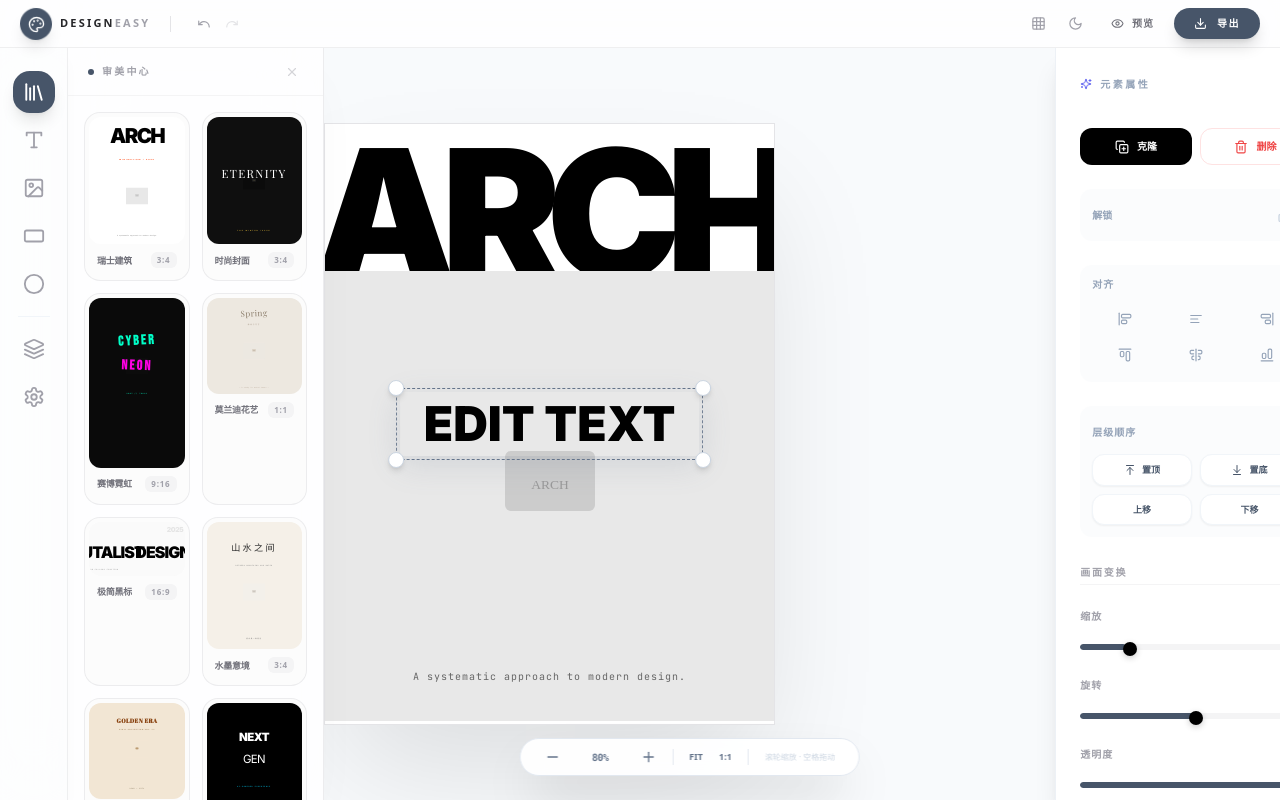
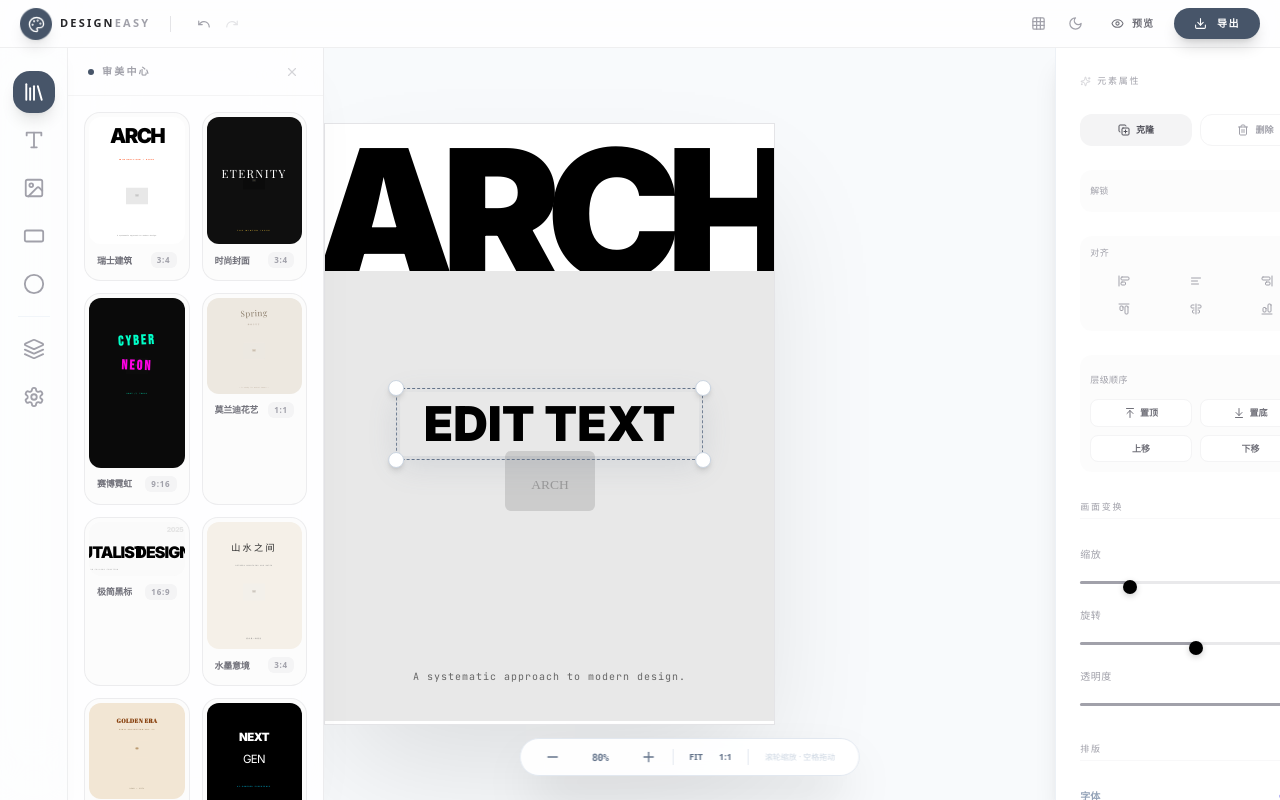
Before and after one commit to art13817979231-svg/designeasy-pro, a React (Vite) app: page / in a window 1280 px wide. Both pictures are taken after a click on the button "文字". Built offline with nearby package versions, Linux system fonts and the light colour scheme.

Commit message:
Lighten right panel UI: thinner sliders, smaller handles, softer colors

```diff
--- a/src/App.tsx
+++ b/src/App.tsx
@@ -292,25 +292,29 @@ const PropertySlider = memo(({ label, value, min, max, step = 1, onChange }) =>
   }, [step, min, max]);
 
   return (
-    <div className="space-y-2">
+    <div className="space-y-2.5">
       <div className="flex justify-between items-center">
-        <span className="text-[10px] font-semibold text-zinc-400 dark:text-zinc-500 uppercase tracking-widest">{label}</span>
-        <span className="text-[10px] font-mono font-black text-zinc-600 dark:text-zinc-300 tracking-tight">
+        <span className="text-[10px] font-medium text-zinc-400 dark:text-zinc-500 uppercase tracking-wider">{label}</span>
+        <span className="text-[10px] font-mono text-zinc-400 dark:text-zinc-500 tracking-tight tabular-nums">
           {typeof value === 'number' ? (dynamicStep < 1 ? value.toFixed(2) : Math.round(value)) : (value ?? 0)}
         </span>
       </div>
-      <div className="relative">
-        <div className="absolute inset-0 h-1.5 top-1/2 -translate-y-1/2 rounded-full bg-zinc-100 dark:bg-zinc-700/60 overflow-hidden">
-          <div className="h-full bg-slate-600 dark:bg-white rounded-full transition-all duration-75"
-            style={{ width: `${((value ?? 0) - min) / (max - min) * 100}%` }} />
-        </div>
+      <div className="relative flex items-center">
+        {/* Track background */}
+        <div className="absolute inset-x-0 h-[3px] rounded-full bg-zinc-200/80 dark:bg-zinc-700/50" />
+        {/* Filled portion */}
+        <div className="absolute h-[3px] rounded-full bg-zinc-400 dark:bg-zinc-300 transition-all duration-75 pointer-events-none"
+          style={{ width: `${((value ?? 0) - min) / (max - min) * 100}%`, maxWidth: '100%' }} />
         <input type="range" min={min} max={max} step={dynamicStep} value={value ?? 0}
           onChange={(e) => onChange(parseFloat(e.target.value))}
-          className="relative w-full h-6 appearance-none cursor-pointer bg-transparent z-10
-            [&::-webkit-slider-thumb]:appearance-none [&::-webkit-slider-thumb]:w-4 [&::-webkit-slider-thumb]:h-4
-            [&::-webkit-slider-thumb]:rounded-full [&::-webkit-slider-thumb]:bg-slate-600 dark:[&::-webkit-slider-thumb]:bg-white
-            [&::-webkit-slider-thumb]:shadow-lg [&::-webkit-slider-thumb]:cursor-grab [&::-webkit-slider-thumb]:active:cursor-grabbing
-            [&::-webkit-slider-thumb]:border-2 [&::-webkit-slider-thumb]:border-white dark:[&::-webkit-slider-thumb]:border-zinc-900" />
+          className="relative w-full h-5 appearance-none cursor-pointer bg-transparent z-10
+            [&::-webkit-slider-thumb]:appearance-none [&::-webkit-slider-thumb]:w-3 [&::-webkit-slider-thumb]:h-3
+            [&::-webkit-slider-thumb]:rounded-full [&::-webkit-slider-thumb]:bg-white
+            [&::-webkit-slider-thumb]:shadow-[0_1px_4px_rgba(0,0,0,0.15)] [&::-webkit-slider-thumb]:cursor-grab
+            [&::-webkit-slider-thumb]:active:cursor-grabbing
+            [&::-webkit-slider-thumb]:border-[1.5px] [&::-webkit-slider-thumb]:border-zinc-300
+            [&::-webkit-slider-thumb]:transition-shadow [&::-webkit-slider-thumb]:duration-150
+            [&::-webkit-slider-thumb]:hover:shadow-[0_2px_6px_rgba(0,0,0,0.2)]" />
       </div>
     </div>
   );
@@ -319,7 +323,7 @@ const PropertySlider = memo(({ label, value, min, max, step = 1, onChange }) =>
 const ColorPicker = memo(({ label, value, onChange, recentColors, onPresetClick }) => (
   <div className="space-y-3">
     <div className="flex items-center justify-between">
-      <span className="text-[10px] font-black text-zinc-400 dark:text-zinc-500 uppercase tracking-widest">{label}</span>
+      <span className="text-[9px] font-medium text-zinc-400 dark:text-zinc-500 uppercase tracking-wider">{label}</span>
       <div className="flex items-center gap-2">
         <div className="relative">
           <div className="w-8 h-8 rounded-xl border-2 border-zinc-200 dark:border-zinc-700 shadow-inner overflow-hidden">
@@ -331,7 +335,7 @@ const ColorPicker = memo(({ label, value, onChange, recentColors, onPresetClick
     </div>
     {recentColors && recentColors.length > 0 && (
       <div className="space-y-2">
-        <span className="text-[9px] font-bold text-zinc-400 uppercase tracking-widest">最近</span>
+        <span className="text-[8px] font-medium text-zinc-400 uppercase tracking-wider">最近</span>
         <div className="flex flex-wrap gap-1.5">
           {recentColors.slice(0, 12).map((c, i) => (
             <button key={i} onClick={() => onPresetClick(c)}
@@ -342,7 +346,7 @@ const ColorPicker = memo(({ label, value, onChange, recentColors, onPresetClick
       </div>
     )}
     <div className="space-y-2">
-      <span className="text-[9px] font-bold text-zinc-400 uppercase tracking-widest">预设</span>
+      <span className="text-[8px] font-medium text-zinc-400 uppercase tracking-wider">预设</span>
       <div className="flex flex-wrap gap-1.5">
         {COLOR_PRESETS.map((c, i) => (
           <button key={i} onClick={() => onPresetClick(c)}
@@ -357,13 +361,13 @@ const ColorPicker = memo(({ label, value, onChange, recentColors, onPresetClick
 const SectionHeader = memo(({ title, defaultOpen = true, onToggle, children }) => {
   const [open, setOpen] = useState(defaultOpen);
   return (
-    <div className="space-y-3">
+    <div className="space-y-3.5">
       <button onClick={() => { setOpen(!open); onToggle?.(); }}
-        className="flex items-center justify-between w-full group py-1 border-b border-zinc-100 dark:border-zinc-800">
-        <span className="text-[10px] font-black text-zinc-400 dark:text-zinc-500 uppercase tracking-[0.18em]">{title}</span>
+        className="flex items-center justify-between w-full group py-1 border-b border-zinc-100/60 dark:border-zinc-800/40">
+        <span className="text-[9px] font-medium text-zinc-400 dark:text-zinc-500 uppercase tracking-[0.2em]">{title}</span>
         <ChevronIcon open={open} />
       </button>
-      {open && <div className="pt-2">{children}</div>}
+      {open && <div className="pt-2.5">{children}</div>}
     </div>
   );
 });
@@ -1276,52 +1280,52 @@ const App = () => {
 
         {!isPreviewMode && (
           <aside className={`w-[280px] border-l p-6 z-[160] overflow-y-auto scrollbar-hide shrink-0 transition-transform duration-300 shadow-xl ${isRightPanelOpen ? 'translate-x-0' : 'translate-x-full absolute right-0 top-12 bottom-0'} ${darkMode ? 'bg-[#0F1117] border-slate-800' : 'bg-white border-slate-200/60'}`}>
-            <div className="flex items-center justify-between mb-8 text-[10px] font-black uppercase tracking-[0.25em] text-slate-400">
-               <span className="flex items-center gap-2"><Sparkles size={12} className="text-indigo-500"/>{selectedLayer ? t.inspect : t.canvas}</span>
-               <button onClick={() => setIsRightPanelOpen(false)} className={`p-1 rounded transition-colors ${darkMode ? 'hover:bg-slate-700 text-slate-500' : 'hover:bg-slate-50 text-slate-300'}`}><X size={16} /></button>
+            <div className="flex items-center justify-between mb-6 text-[9px] font-medium uppercase tracking-[0.2em] text-zinc-400 dark:text-zinc-500">
+               <span className="flex items-center gap-1.5"><Sparkles size={11} className="text-zinc-300 dark:text-zinc-600"/>{selectedLayer ? t.inspect : t.canvas}</span>
+               <button onClick={() => setIsRightPanelOpen(false)} className={`p-0.5 rounded transition-colors ${darkMode ? 'hover:bg-slate-700/50 text-zinc-500' : 'hover:bg-slate-50 text-zinc-300'}`}><X size={14} /></button>
             </div>
 
             {selectedLayer ? (
               <div className="space-y-6">
                 {/* Actions */}
                 <div className="grid grid-cols-2 gap-2">
-                  <button onClick={duplicateSelected} className="py-2.5 bg-black rounded-xl text-[10px] font-black uppercase text-white hover:bg-slate-800 flex items-center justify-center gap-2 transition-all"><CopyPlus size={14}/> {t.duplicate}</button>
-                  <button onClick={deleteSelected} className={`py-2.5 rounded-xl text-[10px] font-black uppercase flex items-center justify-center gap-2 transition-all ${darkMode ? 'bg-slate-800 text-red-400 hover:bg-red-900/30 border border-red-800/30' : 'bg-white text-red-500 hover:bg-red-50 border border-red-100'}`}><Trash2 size={14}/> {t.delete}</button>
+                  <button onClick={duplicateSelected} className="py-2 bg-zinc-100 dark:bg-slate-700/60 rounded-xl text-[9px] font-semibold uppercase text-zinc-600 dark:text-zinc-300 hover:bg-zinc-200 dark:hover:bg-slate-700 flex items-center justify-center gap-1.5 transition-all"><CopyPlus size={12}/> {t.duplicate}</button>
+                  <button onClick={deleteSelected} className={`py-2 rounded-xl text-[9px] font-semibold uppercase flex items-center justify-center gap-1.5 transition-all ${darkMode ? 'bg-slate-800/50 text-zinc-400 hover:bg-red-900/20 border border-transparent' : 'bg-white text-zinc-400 hover:bg-red-50 hover:text-red-500 border border-zinc-100'}`}><Trash2 size={12}/> {t.delete}</button>
                 </div>
 
                 {/* Lock status */}
-                <div className={`flex items-center justify-between p-3 rounded-xl ${darkMode ? 'bg-slate-800/50' : 'bg-slate-50/50'}`}>
-                  <span className="text-[10px] font-bold text-slate-400">
+                <div className={`flex items-center justify-between p-2.5 rounded-xl ${darkMode ? 'bg-slate-800/40' : 'bg-zinc-50/60'}`}>
+                  <span className="text-[9px] font-medium text-zinc-400 dark:text-zinc-500">
                     {selectedLayer.isLocked ? t.lock : t.unlock}
                   </span>
-                  <button onClick={() => toggleLayerStatus(selectedLayer.id, 'isLocked')} className={`p-1.5 rounded-lg transition-colors ${selectedLayer.isLocked ? 'text-yellow-500' : 'text-slate-300 hover:text-slate-600 dark:hover:text-slate-400'}`}>
-                    {selectedLayer.isLocked ? <Lock size={16}/> : <Unlock size={16}/>}
+                  <button onClick={() => toggleLayerStatus(selectedLayer.id, 'isLocked')} className={`p-1 rounded-md transition-colors ${selectedLayer.isLocked ? 'text-amber-500' : 'text-zinc-300 hover:text-zinc-500 dark:hover:text-zinc-400'}`}>
+                    {selectedLayer.isLocked ? <Lock size={14}/> : <Unlock size={14}/>}
                   </button>
                 </div>
 
                 {/* Alignment */}
                 {selectedIds.length > 0 && (
-                  <div className={`p-3 rounded-xl ${darkMode ? 'bg-slate-800/50' : 'bg-slate-50/50'}`}>
-                    <span className="text-[10px] font-black text-slate-400 uppercase tracking-widest block mb-3">{t.align}</span>
-                    <div className="grid grid-cols-3 gap-1.5">
-                      <button onClick={() => alignLayers('left')} className={`p-2 rounded-lg flex items-center justify-center transition-all ${darkMode ? 'hover:bg-slate-700 text-slate-400' : 'hover:bg-slate-100 text-slate-400'}`} title={t.alignLeft}><AlignStartVertical size={14}/></button>
-                      <button onClick={() => alignLayers('hcenter')} className={`p-2 rounded-lg flex items-center justify-center transition-all ${darkMode ? 'hover:bg-slate-700 text-slate-400' : 'hover:bg-slate-100 text-slate-400'}`} title={t.alignHCenter}><AlignLeft size={14} className="rotate-0"/></button>
-                      <button onClick={() => alignLayers('right')} className={`p-2 rounded-lg flex items-center justify-center transition-all ${darkMode ? 'hover:bg-slate-700 text-slate-400' : 'hover:bg-slate-100 text-slate-400'}`} title={t.alignRight}><AlignEndVertical size={14}/></button>
-                      <button onClick={() => alignLayers('top')} className={`p-2 rounded-lg flex items-center justify-center transition-all ${darkMode ? 'hover:bg-slate-700 text-slate-400' : 'hover:bg-slate-100 text-slate-400'}`} title={t.alignTop}><AlignStartVertical size={14} className="rotate-90"/></button>
-                      <button onClick={() => alignLayers('vcenter')} className={`p-2 rounded-lg flex items-center justify-center transition-all ${darkMode ? 'hover:bg-slate-700 text-slate-400' : 'hover:bg-slate-100 text-slate-400'}`} title={t.alignVCenter}><AlignCenterVertical size={14}/></button>
-                      <button onClick={() => alignLayers('bottom')} className={`p-2 rounded-lg flex items-center justify-center transition-all ${darkMode ? 'hover:bg-slate-700 text-slate-400' : 'hover:bg-slate-100 text-slate-400'}`} title={t.alignBottom}><AlignEndVertical size={14} className="rotate-90"/></button>
+                  <div className={`p-2.5 rounded-xl ${darkMode ? 'bg-slate-800/40' : 'bg-zinc-50/60'}`}>
+                    <span className="text-[9px] font-medium text-zinc-400 dark:text-zinc-500 uppercase tracking-wider block mb-2.5">{t.align}</span>
+                    <div className="grid grid-cols-3 gap-1">
+                      <button onClick={() => alignLayers('left')} className={`p-1.5 rounded-lg flex items-center justify-center transition-all ${darkMode ? 'hover:bg-slate-700 text-zinc-400' : 'hover:bg-zinc-100 text-zinc-400'}`} title={t.alignLeft}><AlignStartVertical size={12}/></button>
+                      <button onClick={() => alignLayers('hcenter')} className={`p-1.5 rounded-lg flex items-center justify-center transition-all ${darkMode ? 'hover:bg-slate-700 text-zinc-400' : 'hover:bg-zinc-100 text-zinc-400'}`} title={t.alignHCenter}><AlignLeft size={12} className="rotate-0"/></button>
+                      <button onClick={() => alignLayers('right')} className={`p-1.5 rounded-lg flex items-center justify-center transition-all ${darkMode ? 'hover:bg-slate-700 text-zinc-400' : 'hover:bg-zinc-100 text-zinc-400'}`} title={t.alignRight}><AlignEndVertical size={12}/></button>
+                      <button onClick={() => alignLayers('top')} className={`p-1.5 rounded-lg flex items-center justify-center transition-all ${darkMode ? 'hover:bg-slate-700 text-zinc-400' : 'hover:bg-zinc-100 text-zinc-400'}`} title={t.alignTop}><AlignStartVertical size={12} className="rotate-90"/></button>
+                      <button onClick={() => alignLayers('vcenter')} className={`p-1.5 rounded-lg flex items-center justify-center transition-all ${darkMode ? 'hover:bg-slate-700 text-zinc-400' : 'hover:bg-zinc-100 text-zinc-400'}`} title={t.alignVCenter}><AlignCenterVertical size={12}/></button>
+                      <button onClick={() => alignLayers('bottom')} className={`p-1.5 rounded-lg flex items-center justify-center transition-all ${darkMode ? 'hover:bg-slate-700 text-zinc-400' : 'hover:bg-zinc-100 text-zinc-400'}`} title={t.alignBottom}><AlignEndVertical size={12} className="rotate-90"/></button>
                     </div>
                   </div>
                 )}
 
                 {/* Layer ordering */}
-                <div className={`p-3 rounded-xl ${darkMode ? 'bg-slate-800/50' : 'bg-slate-50/50'} space-y-3`}>
-                  <span className="text-[10px] font-black text-slate-400 uppercase tracking-widest">{t.layerOrder}</span>
+                <div className={`p-2.5 rounded-xl ${darkMode ? 'bg-slate-800/40' : 'bg-zinc-50/60'} space-y-2.5`}>
+                  <span className="text-[9px] font-medium text-zinc-400 dark:text-zinc-500 uppercase tracking-wider">{t.layerOrder}</span>
                   <div className="grid grid-cols-2 gap-2">
-                    <button onClick={() => moveLayer(selectedLayer.id, 'top')} className={`py-2 rounded-xl text-[9px] font-black flex items-center justify-center gap-1.5 uppercase shadow-sm active:scale-95 ${darkMode ? 'bg-slate-800 border border-slate-700 text-slate-300' : 'bg-white border border-slate-100 text-slate-600'}`}><ArrowUpToLine size={12}/>{t.bringFront}</button>
-                    <button onClick={() => moveLayer(selectedLayer.id, 'bottom')} className={`py-2 rounded-xl text-[9px] font-black flex items-center justify-center gap-1.5 uppercase shadow-sm active:scale-95 ${darkMode ? 'bg-slate-800 border border-slate-700 text-slate-300' : 'bg-white border border-slate-100 text-slate-600'}`}><ArrowDownToLine size={12}/>{t.sendBack}</button>
-                    <button onClick={() => moveLayer(selectedLayer.id, 'up')} className={`py-2 rounded-xl text-[9px] font-black flex items-center justify-center gap-1.5 uppercase shadow-sm active:scale-95 ${darkMode ? 'bg-slate-800 border border-slate-700 text-slate-300' : 'bg-white border border-slate-100 text-slate-600'}`}>{t.moveUp}</button>
-                    <button onClick={() => moveLayer(selectedLayer.id, 'down')} className={`py-2 rounded-xl text-[9px] font-black flex items-center justify-center gap-1.5 uppercase shadow-sm active:scale-95 ${darkMode ? 'bg-slate-800 border border-slate-700 text-slate-300' : 'bg-white border border-slate-100 text-slate-600'}`}>{t.moveDown}</button>
+                    <button onClick={() => moveLayer(selectedLayer.id, 'top')} className={`py-1.5 rounded-lg text-[9px] font-semibold flex items-center justify-center gap-1 uppercase active:scale-95 ${darkMode ? 'bg-slate-800/60 border border-slate-700/50 text-zinc-300' : 'bg-white border border-zinc-100 text-zinc-500'}`}><ArrowUpToLine size={12}/>{t.bringFront}</button>
+                    <button onClick={() => moveLayer(selectedLayer.id, 'bottom')} className={`py-1.5 rounded-lg text-[9px] font-semibold flex items-center justify-center gap-1 uppercase active:scale-95 ${darkMode ? 'bg-slate-800/60 border border-slate-700/50 text-zinc-300' : 'bg-white border border-zinc-100 text-zinc-500'}`}><ArrowDownToLine size={12}/>{t.sendBack}</button>
+                    <button onClick={() => moveLayer(selectedLayer.id, 'up')} className={`py-1.5 rounded-lg text-[9px] font-semibold flex items-center justify-center gap-1 uppercase active:scale-95 ${darkMode ? 'bg-slate-800/60 border border-slate-700/50 text-zinc-300' : 'bg-white border border-zinc-100 text-zinc-500'}`}>{t.moveUp}</button>
+                    <button onClick={() => moveLayer(selectedLayer.id, 'down')} className={`py-1.5 rounded-lg text-[9px] font-semibold flex items-center justify-center gap-1 uppercase active:scale-95 ${darkMode ? 'bg-slate-800/60 border border-slate-700/50 text-zinc-300' : 'bg-white border border-zinc-100 text-zinc-500'}`}>{t.moveDown}</button>
                   </div>
                 </div>
 
@@ -1389,7 +1393,7 @@ const App = () => {
                 {selectedLayer.type === 'image' && (
                   <SectionHeader title={t.appearance}>
                     <div className="space-y-4 pt-1">
-                      <button onClick={handleReplaceImage} className={`w-full py-2 rounded-xl text-[10px] font-black uppercase flex items-center justify-center gap-2 transition-all ${darkMode ? 'bg-slate-800 border border-slate-700 text-slate-300 hover:bg-slate-700' : 'bg-white border border-slate-100 text-slate-600 hover:bg-slate-50'}`}>
+                      <button onClick={handleReplaceImage} className={`w-full py-1.5 rounded-lg text-[9px] font-semibold uppercase flex items-center justify-center gap-1.5 transition-all ${darkMode ? 'bg-slate-800/50 border border-slate-700/50 text-zinc-400 hover:bg-slate-700/60' : 'bg-zinc-50 border border-zinc-100 text-zinc-500 hover:bg-zinc-100'}`}>
                         <UploadCloud size={14}/> {t.replaceImg}
                       </button>
                       <PropertySlider label="宽度" value={selectedLayer.imgWidth ?? 400} min={20} max={4000} onChange={(v) => updateBatchLayers({ imgWidth: v })} />
```
